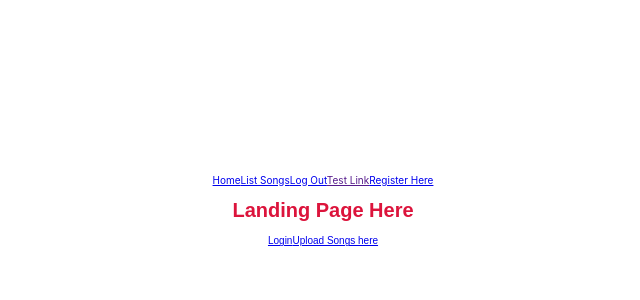
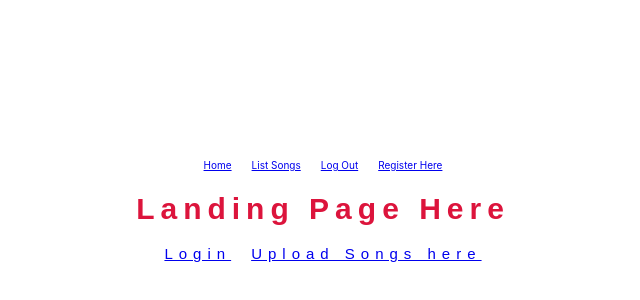
Before and after one commit to Pytormal/PYT-Studio, a React (Create React App) app: page / in a window 1280 px wide. Shown: the part 190-490 px from the top of the page, without its empty margins (317-957 px from the left). Built offline with nearby package versions, Linux system fonts and the light colour scheme.

Commit message:
added styles

```diff
--- a/src/App.js
+++ b/src/App.js
@@ -1,4 +1,5 @@
 import "./components/styles/App.css";
+
 import { Link, Route, Switch } from "react-router-dom";
 
 import logout from "./components/utils/logout";
@@ -17,15 +18,14 @@ function App() {
     <>
       <section className="links">
         <Link to="/">Home</Link>
+
         <Link to="/songs_list">List Songs</Link>
 
         <Link to="/login" onClick={logout}>
           Log Out
         </Link>
-        <Link>Test Link</Link>
 
         <Link to="/register">Register Here</Link>
-
       </section>
 
       <div className="App">
@@ -36,7 +36,9 @@ function App() {
           <Route path="/upload-song">
             <UploadSongs />
           </Route>
-          <Route path='/register'><RegisterForm/></Route>
+          <Route path="/register">
+            <RegisterForm />
+          </Route>
           <Route path="/login">
             <LoginForm />
           </Route>
--- a/src/components/Home.js
+++ b/src/components/Home.js
@@ -4,12 +4,12 @@ import { Link } from "react-router-dom";
 class Credits extends React.Component {
   render() {
     return (
-      <div className="marquee-wrapper" id="end_credits_container">
-        <div className="end-credits fade">
+      <div className="title-wrapper" id="title_container">
+        <div className="title-card">
           <h1 className="title">Landing Page Here</h1>
-          <div>
+          <div className="links">
             <Link to="/login">Login</Link>
-            <Link to='/upload-song'>Upload Songs here</Link>
+            <Link to="/upload-song">Upload Songs here</Link>
           </div>
         </div>
       </div>
--- a/src/components/styles/App.css
+++ b/src/components/styles/App.css
@@ -8,3 +8,16 @@ html {
   font-size: calc(10px + 2vmin);
   color: crimson;
 }
+.links{display: flex;
+  justify-content: center;}
+a {
+  margin: 1rem;
+}
+
+.title-card {
+  font-size: 150%;
+  font-weight: 200;
+  letter-spacing: 6px;
+  line-height: 100%;
+  perspective: 100px;
+}
--- a/src/components/styles/song-list.css
+++ b/src/components/styles/song-list.css
@@ -1,5 +1,15 @@
 .song-card {
-  border: 0.5rem solid transparent;
+  display: flex;
+  justify-content: center;
+  flex-direction: column;
+  border: 1rem solid transparent;
   padding: 2rem, 0, 2rem, 0;
-  margin-bottom: 2rem;
+  margin-bottom: 4rem;
+  font-family: "Pathway Gothic One", sans-serif;
+  font-size: 150%;
+  font-weight: 200;
+  letter-spacing: 6px;
+  line-height: 100%;
+  perspective: 100px;
+  text-align: center;
 }
```
Also changed, not shown: src/components/forms/RegisterForm.js (line endings or trailing spaces).
